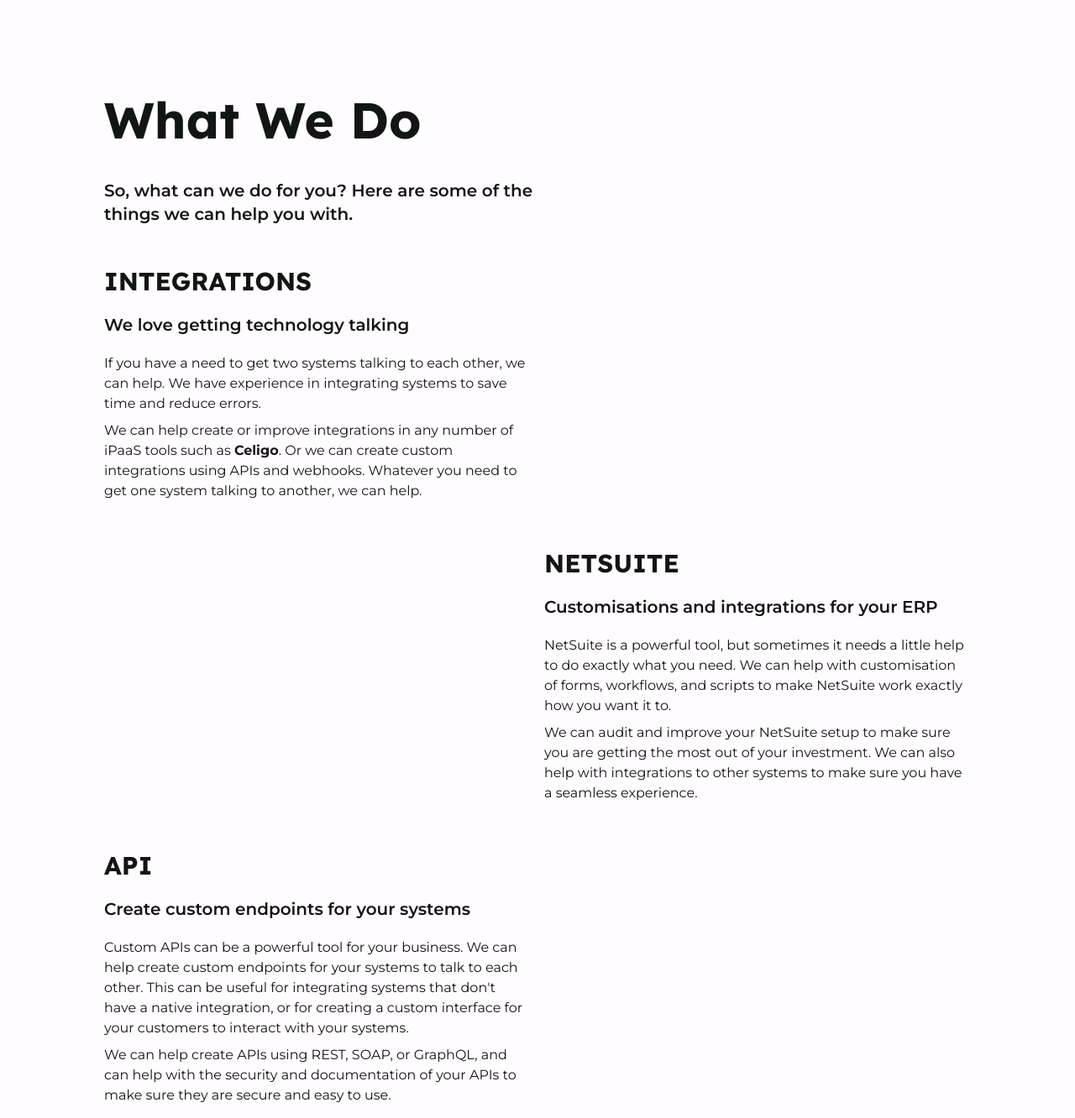
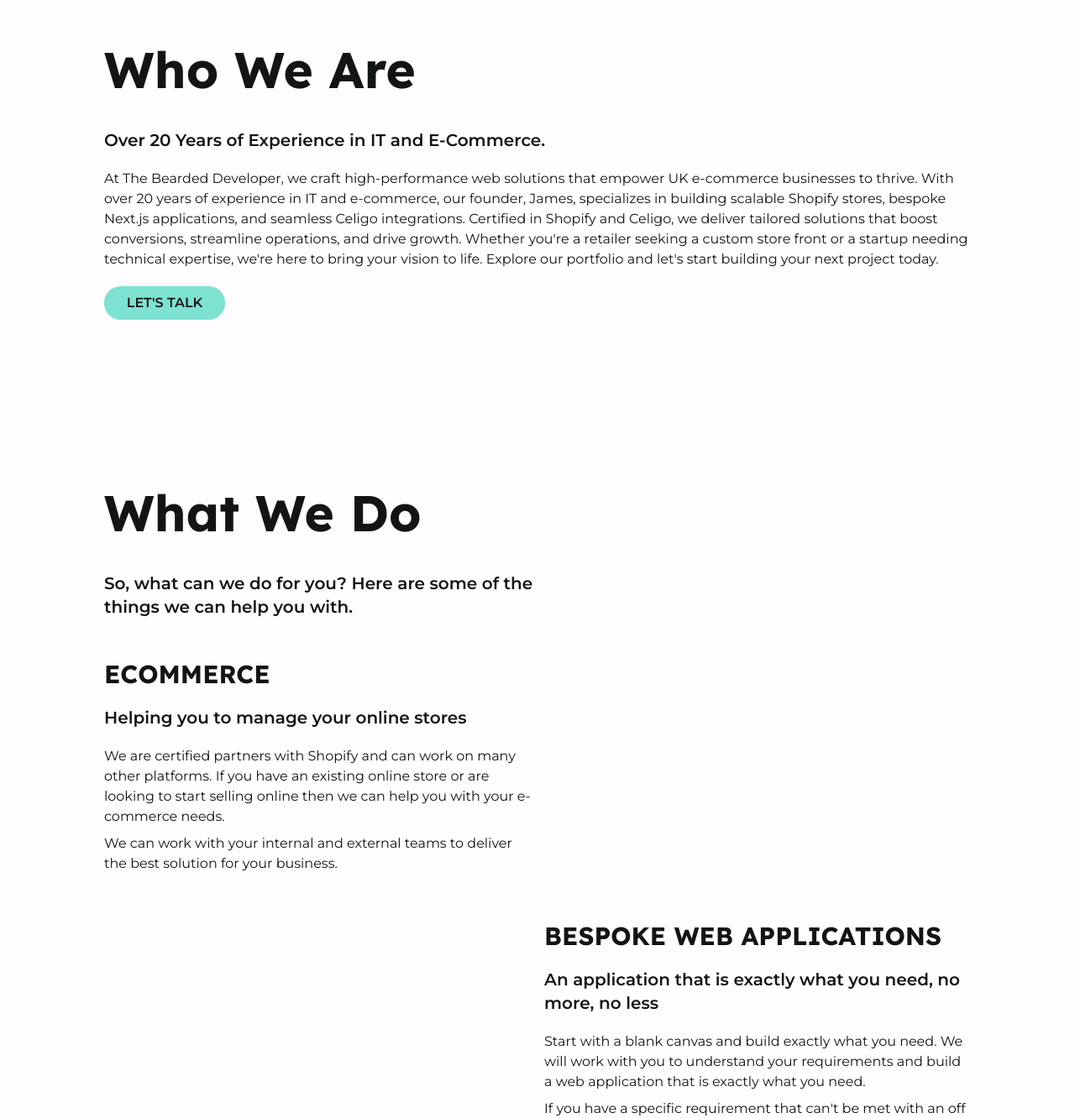
Before and after one commit to NetworkMonk/the-bearded-developer, a Next.js app: page / in a window 1280 px wide. Shown: the part 1159-2491 px from the top of the page at 84% size. Built offline with nearby package versions, Linux system fonts and the light colour scheme; no server answers.

Commit message:
Add About section to Home page; update Services component for improved content clarity

```diff
--- a/src/app/page.js
+++ b/src/app/page.js
@@ -5,6 +5,7 @@ import Title from "@/components/sections/Title";
 import Services from "@/components/sections/Services";
 import MessageUs from "@/components/sections/MessageUs";
 import Reviews from "@/components/sections/Reviews";
+import About from "@/components/sections/About";
 
 export default function Home() {
   const jsonLd = {
@@ -28,6 +29,7 @@ export default function Home() {
       </svg>
 
       <Title />
+      <About />
       <Services />
       <MessageUs />
       <Clients />
--- /dev/null
+++ b/src/components/sections/About.js
@@ -0,0 +1,50 @@
+import Container from "@/components/common/Container";
+import Section from "@/components/common/Section";
+import { lexend } from "@/app/fonts";
+import InView from "../animated/InView";
+
+export default async function About() {
+  return (
+    <div id="about" className="mb-20">
+      <Section>
+        <Container>
+          <InView>
+            <div className="md:p-10 relative z-20">
+              <h2
+                className={`text-5xl md:text-6xl font-bold in-up ${lexend.className}`}
+              >
+                Who We Are
+              </h2>
+              <p
+                className={`text-lg md:text-xl font-semibold mt-5 md:mt-10 in-up`}
+                style={{ animationDelay: ".25s" }}
+              >
+                Over 20 Years of Experience in IT and E-Commerce.
+              </p>
+              <p className={`mt-5 in-up`} style={{ animationDelay: ".5s" }}>
+                At The Bearded Developer, we craft high-performance web
+                solutions that empower UK e-commerce businesses to thrive. With
+                over 20 years of experience in IT and e-commerce, our founder,
+                James, specializes in building scalable Shopify stores, bespoke
+                Next.js applications, and seamless Celigo integrations.
+                Certified in Shopify and Celigo, we deliver tailored solutions
+                that boost conversions, streamline operations, and drive growth.
+                Whether you&apos;re a retailer seeking a custom store front or a
+                startup needing technical expertise, we&apos;re here to bring
+                your vision to life. Explore our portfolio and let&apos;s start
+                building your next project today.
+              </p>
+              <p className="mt-5 in-up" style={{ animationDelay: ".5s" }}>
+                <a href="/contact">
+                  <button className="animated-button animated-button-fill animated-button-small min-w-36 text-brand-black hover:text-brand-platinum uppercase font-semibold transition-all duration-500 mx-0 md:ml-auto md:mr-0 text-center">
+                    Let&apos;s talk
+                  </button>
+                </a>
+              </p>
+            </div>
+          </InView>
+        </Container>
+      </Section>
+    </div>
+  );
+}
--- a/src/components/sections/Services.js
+++ b/src/components/sections/Services.js
@@ -31,13 +31,13 @@ export default async function Services() {
                 So, what can we do for you? Here are some of the things we can
                 help you with.
               </p>
-              <div className="in-up" style={{animationDelay: ".75s"}}>
+              <div className="in-up" style={{ animationDelay: ".75s" }}>
+                <Ecommerce />
+                <Bespoke />
                 <Integrations />
                 <NetSuite />
                 <API />
                 <Agency />
-                <Ecommerce />
-                <Bespoke />
               </div>
               {/* <p
                 className={`mt-5 in-up max-w-xl`}
--- a/src/components/sections/services/Ecommerce.js
+++ b/src/components/sections/services/Ecommerce.js
@@ -12,13 +12,14 @@ export default function Ecommerce() {
             Helping you to manage your online stores
           </p>
           <p className="my-2">
-            If you have an existing online store or are looking to start selling
-            online then we can help you with your ecommerce needs.
+            We are certified partners with Shopify and can work on many other
+            platforms. If you have an existing online store or are looking to
+            start selling online then we can help you with your e-commerce
+            needs.
           </p>
           <p className="my-2">
-            Whatever the platform or technical requirements we can work with
-            your internal and external teams to deliver the best solution for
-            your business.
+            We can work with your internal and external teams to deliver the
+            best solution for your business.
           </p>
         </div>
         <div className="md:order-2"></div>
```
